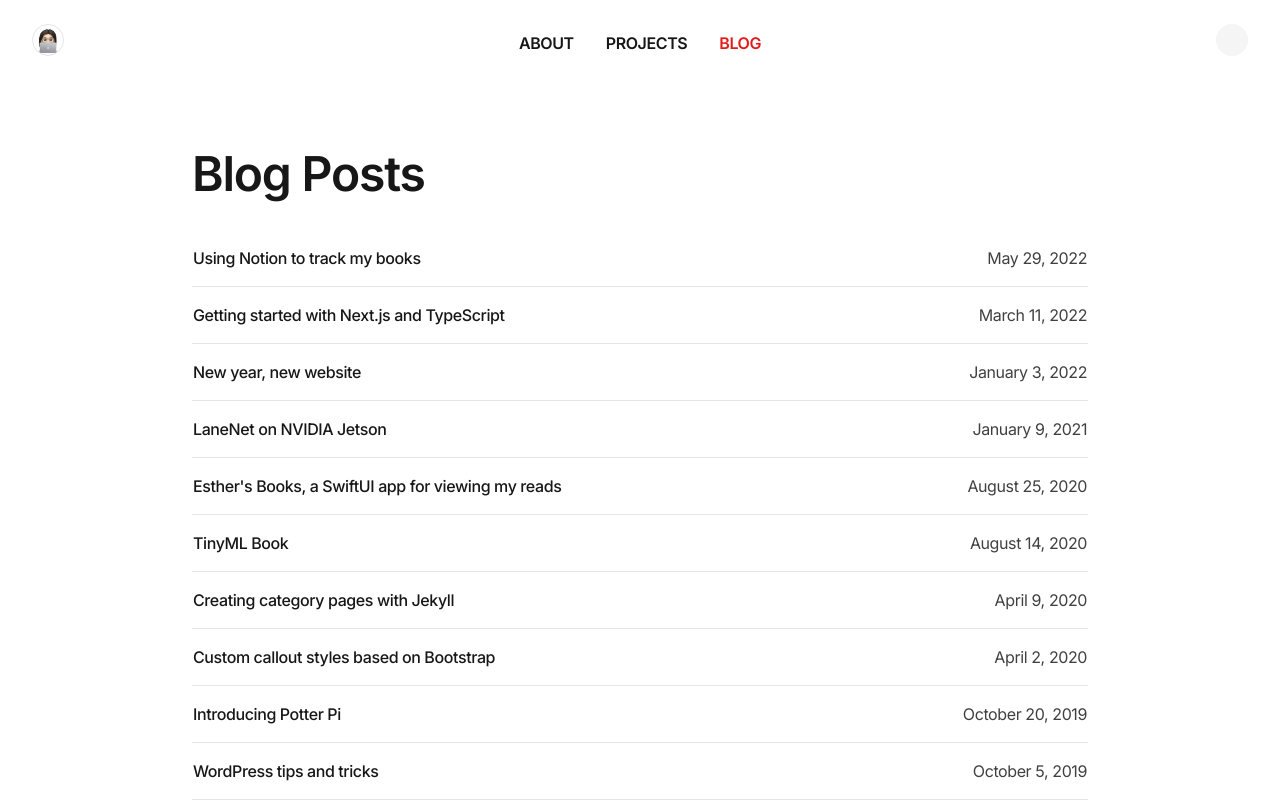
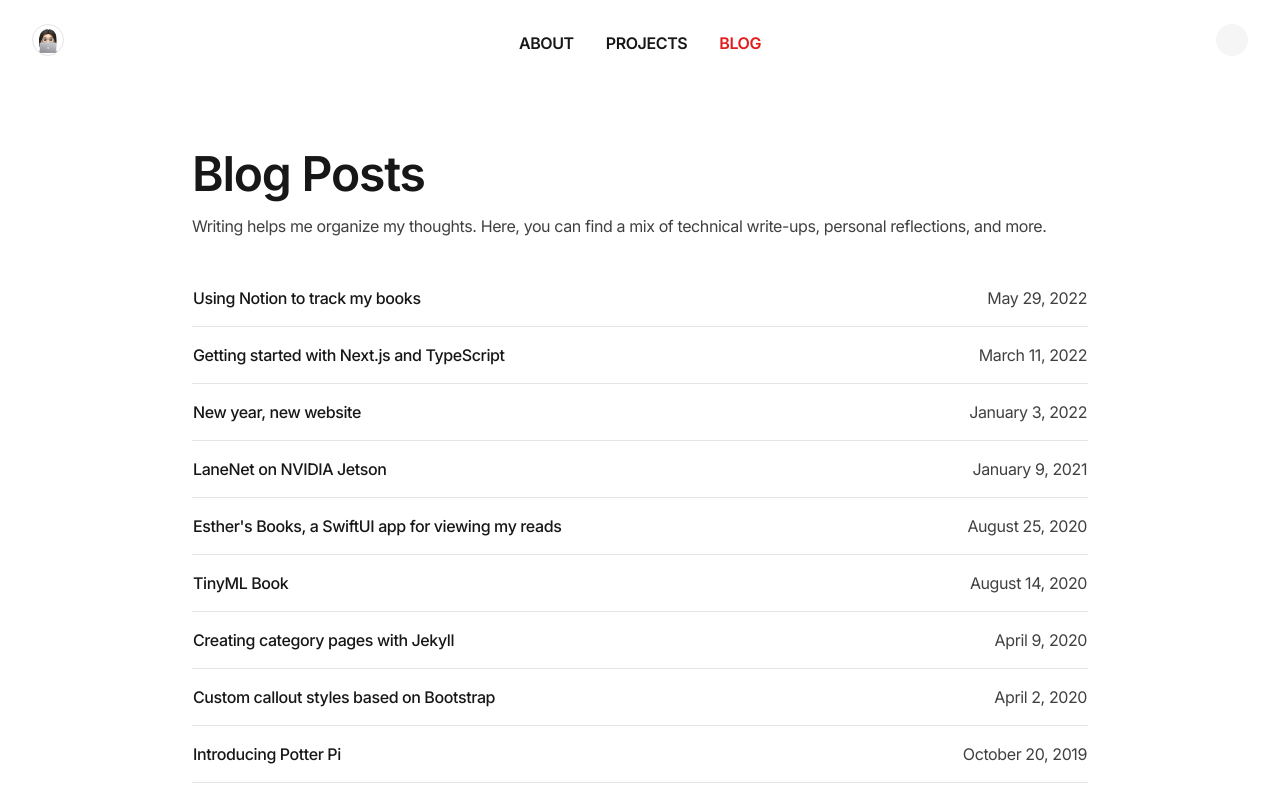
Before and after one commit to estherjk/esthermakes.tech, a Next.js app: page /blog in a window 1280 px wide. Shown: the top 800 px of the page. Built offline with nearby package versions, Linux system fonts and the light colour scheme; some icons are missing.

Commit message:
Add blog section description

```diff
--- a/src/pages/blog/index.tsx
+++ b/src/pages/blog/index.tsx
@@ -18,6 +18,10 @@ const BlogPage = (props: Props) => {
       <div className="w-full max-w-4xl mx-auto">
         <div className="mb-8">
           <Title>Blog Posts</Title>
+          <p>
+            Writing helps me organize my thoughts. Here, you can find a mix of technical write-ups,
+            personal reflections, and more.
+          </p>
         </div>
 
         <table className="min-w-full">
```
